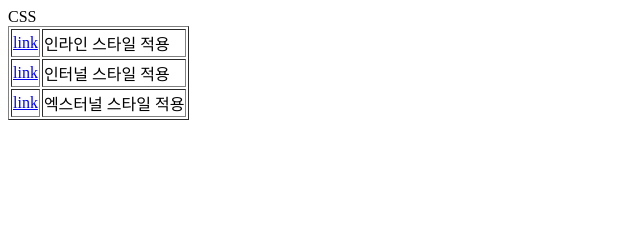
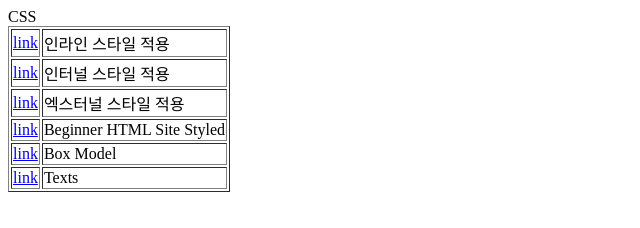
Before and after one commit to dancingKimDH/study_publishings, a plain HTML site: page docs/index.html in a window 1280 px wide. Shown: the whole page, without its empty margins (0-640 px from the left). Drawn offline with Linux system fonts and the light colour scheme.

Commit message:
index updated

```diff
--- a/docs/index.html
+++ b/docs/index.html
@@ -33,6 +33,31 @@
                 엑스터널 스타일 적용
             </td>
         </tr>
+        <tr>
+            <td>
+                <a href="./CSSs/cases/beginner_html_site_styled.html">link</a>
+            </td>
+            <td>
+                Beginner HTML Site Styled
+            </td>
+
+        </tr>
+        <tr>
+            <td>
+                <a href="./CSSs/box_models.html">link</a>
+            </td>
+            <td>
+                Box Model
+            </td>
+        </tr>
+        <tr>
+            <td>
+                <a href="./CSSs/texts.html">link</a>
+            </td>
+            <td>
+                Texts
+            </td>
+        </tr>
     </table></div>
 </body>
 </body>
```
